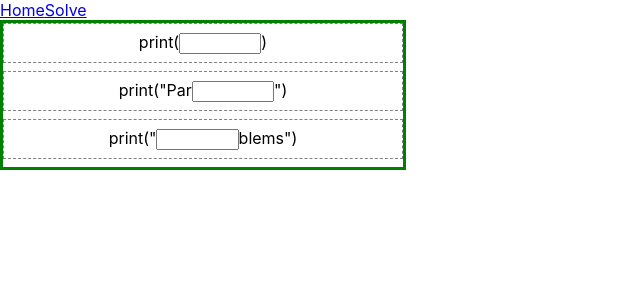
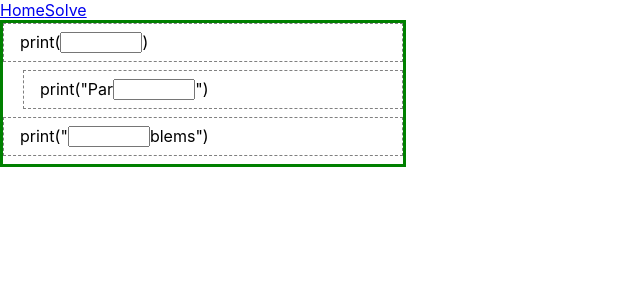
Before and after one commit to HiruNya/Parsons-Tool, a React (Create React App) app in the folder parsons-tool-frontend/: page /problems in a window 1280 px wide. Shown: the top 300 px of the page, without its empty margins (0-640 px from the left). Built offline with nearby package versions, Linux system fonts and the light colour scheme.

Commit message:
Add support for 2d Parsons

```diff
--- a/parsons-tool-frontend/src/components/blocks/Block.js
+++ b/parsons-tool-frontend/src/components/blocks/Block.js
@@ -9,9 +9,11 @@ const style = {
     marginBottom: '.5rem',
     backgroundColor: 'white',
     cursor: 'move',
+    display: 'flex',
+    justifyContent: 'left',
 }
 
-const Block = ({ id, text, index, moveCard, fadedIndices }) => {
+const Block = ({ id, text, index, moveCard, fadedIndices, indentation }) => {
     const ref = useRef(null)
     // https://react-dnd.github.io/react-dnd/examples/sortable/simple
     const [{ handlerId }, drop] = useDrop({
@@ -27,8 +29,13 @@ const Block = ({ id, text, index, moveCard, fadedIndices }) => {
             }
             const dragIndex = item.index
             const hoverIndex = index
+            console.log(monitor.getDifferenceFromInitialOffset().x)
+            const indentDiff = Math.floor(monitor.getDifferenceFromInitialOffset().x / 20);
             // Don't replace items with themselves
             if (dragIndex === hoverIndex) {
+                if (indentDiff !== 0) {
+                    moveCard(dragIndex, undefined, indentDiff);
+                }
                 return
             }
             // Determine rectangle on screen
@@ -44,15 +51,12 @@ const Block = ({ id, text, index, moveCard, fadedIndices }) => {
             // When dragging downwards, only move when the cursor is below 50%
             // When dragging upwards, only move when the cursor is above 50%
             // Dragging downwards
-            if (dragIndex < hoverIndex && hoverClientY < hoverMiddleY) {
-                return
-            }
-            // Dragging upwards
-            if (dragIndex > hoverIndex && hoverClientY > hoverMiddleY) {
+            if ((dragIndex < hoverIndex && hoverClientY < hoverMiddleY)
+                || (dragIndex > hoverIndex && hoverClientY > hoverMiddleY)) {
                 return
             }
             // Time to actually perform the action
-            moveCard(dragIndex, hoverIndex)
+            moveCard(dragIndex, hoverIndex, indentDiff)
             // Note: we're mutating the monitor item here!
             // Generally it's better to avoid mutations,
             // but it's good here for the sake of performance
@@ -69,10 +73,10 @@ const Block = ({ id, text, index, moveCard, fadedIndices }) => {
             isDragging: monitor.isDragging(),
         }),
     })
-    const opacity = isDragging ? 0 : 1
+    const marginLeft = (indentation * 20) + "px"
     drag(drop(ref))
     return (
-        <div ref={ref} style={{ ...style, opacity }} data-handler-id={handlerId}>
+        <div ref={ref} style={{ ...style, marginLeft }} data-handler-id={handlerId}>
             {toFadedChildren(text, fadedIndices)}
         </div>
     )
--- a/parsons-tool-frontend/src/components/space/Space.js
+++ b/parsons-tool-frontend/src/components/space/Space.js
@@ -3,14 +3,13 @@ import update from 'immutability-helper'
 
 import Block from '../blocks/Block'
 import "./space.css"
-import {hover} from "@testing-library/user-event/dist/hover";
 
 const style = {
     width: 400,
 }
 
 const INITIAL_CODE = 'print($$fade$$)\n' +
-    'print("Par$$fade$$")\n' +
+    '  print("Par$$fade$$")\n' +
     'print("$$fade$$blems")'
 
 const FADE_TOKEN = "$$fade$$";
@@ -22,22 +21,58 @@ const mapLine = (text, id) => {
         fadedIndices.push(i)
         parsedText = parsedText.replace(FADE_TOKEN, "");
     }
-    return {id, text: parsedText, fadedIndices};
+    const indentation = Math.floor(countSpaces(parsedText) / 2);
+    return {id, text: parsedText, fadedIndices, indentation};
+}
+const countSpaces = (line) => {
+    let i = 0;
+    let count = 0;
+    walkLine: while (i < line.length) {
+        const c = line.charAt(i)
+        switch (c) {
+            case " ":
+                count++;
+                break;
+            case "\t":
+                count += 2;
+                break;
+            default:
+                break walkLine;
+        }
+        i++;
+    }
+    return count;
 }
 
 const Space = () => {
 
     const [cards, setCards] = useState(INITIAL_CODE.split("\n").map(mapLine))
-    const moveCard = useCallback((dragIndex, hoverIndex) => {
-        console.log("Moved", cards[dragIndex].id, "to", cards[hoverIndex].id);
-        setCards((prevCards) =>
-            update(prevCards, {
-                $splice: [
-                    [dragIndex, 1],
-                    [hoverIndex, 0, prevCards[dragIndex]],
-                ],
+    const moveCard = useCallback((dragIndex, hoverIndex, indentationDiff) => {
+        if (hoverIndex) {
+            console.log("Moved", cards[dragIndex].id, "to", cards[hoverIndex].id, "+", indentationDiff);
+            setCards((prevCards) => {
+                const movedCard = prevCards[dragIndex];
+                movedCard.indentation = Math.max(0, movedCard.indentation + indentationDiff);
+                return update(prevCards, {
+                    $splice: [
+                        [dragIndex, 1],
+                        [hoverIndex, 0, movedCard],
+                    ],
+                });
             })
-        )
+        } else {
+            setCards((prevCards) => {
+                const c = update(prevCards, {
+                    [dragIndex]: {
+                        indentation: {
+                            // $apply: (prevIndent) => Math.min(Math.max(0, prevIndent + indentationDiff), 10)
+                            $set: Math.min(Math.max(0, indentationDiff), 10)
+                        }
+                    }
+                });
+                return c;
+            })
+        }
     }, [])
     console.log(cards.map(({id}) => id))
     const matches = (cards.find(({id}, i) => id !== i) === undefined)? "matches": "not-matches";
@@ -50,6 +85,7 @@ const Space = () => {
                 text={card.text}
                 moveCard={moveCard}
                 fadedIndices={card.fadedIndices}
+                indentation={card.indentation}
             />
         )
     }, [])
```
